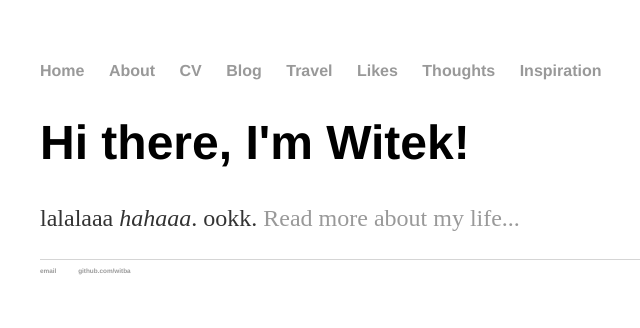
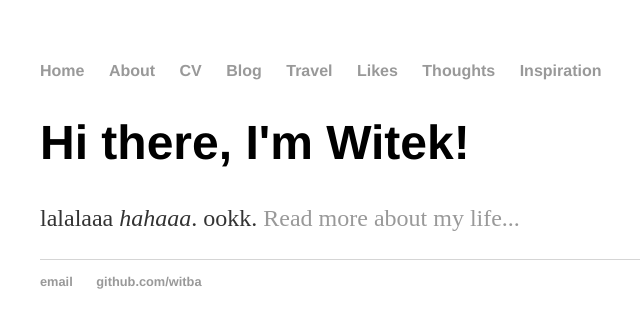
Before and after one commit to witba/witba.github.io, a Jekyll site: the page built from index.html, in a window 1280 px wide. Shown: the top 328 px of the page, without its empty margins (152-792 px from the left). Built offline with Jekyll 4.4.1, drawn with Linux system fonts in a browser that asks for light colours.

Commit message:
Update main.css

```diff
--- a/css/main.css
+++ b/css/main.css
@@ -14,7 +14,7 @@
 nav ul, footer ul { font-size: 1em; font-family: 'Helvetica', 'Arial', 'Sans-Serif'; padding: 0px; list-style: none; font-weight: bold; }
 nav ul li, footer ul li { display: inline; margin-right: 20px; }
 
-footer { border-top: 1px solid #d5d5d5; font-size: .4em; }
+footer { border-top: 1px solid #d5d5d5; font-size: .8em; }
 
 /* Blog */
 ul.posts { margin: 20px auto 40px; font-size: 1.5em; }
```
